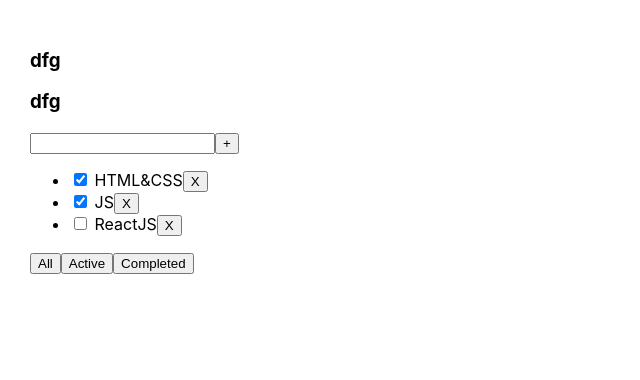
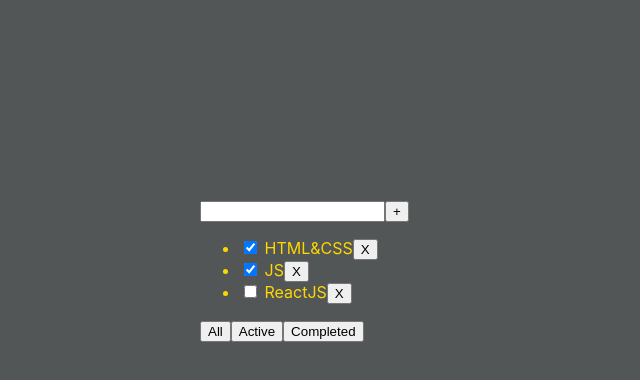
Before and after one commit to pantaiz/todolist, a React (Create React App) app: page / in a window 1280 px wide. Shown: the top 380 px of the page, without its empty margins (0-640 px from the left). Built offline with nearby package versions, Linux system fonts and the light colour scheme.

Commit message:
3Lesson todo

```diff
--- a/src/App.css
+++ b/src/App.css
@@ -1,8 +1,8 @@
 .App {
-  padding: 30px;
+  padding:200px;
   display: flex;
 }
 
 .App > div {
-  margin-right: 50px;
+  margin-right: 200px;
 }
--- a/src/App.tsx
+++ b/src/App.tsx
@@ -15,17 +15,18 @@ function App() {
 
     function removeTask(id: string) {
         setTask(tasks.filter((v) => v.id != id))
-        console.log(tasks);
     }
 
     function filterTask(value: FilterValuesType) {
         setFilter(value)
     }
+    function addNewTask(item:string) {
+        setTask([...tasksForToDoList,{id: v1(), title: item, isDone: false}])
+    }
 
     let tasksForToDoList = tasks
 
     if (filter === 'active') {
-        console.log("+")
         tasksForToDoList = tasks.filter(t => !t.isDone)
     }
     if (filter === 'completed') {
@@ -36,6 +37,7 @@ function App() {
             <TodoList removeTask={removeTask}
                       task={tasksForToDoList}
                       filterTask={filterTask}
+                      addNewTask={addNewTask}
 
             />
 
--- a/src/TodoList.tsx
+++ b/src/TodoList.tsx
@@ -1,11 +1,12 @@
-import React from "react";
-import { FilterValuesType } from "./App";
+import React, {ChangeEvent, KeyboardEvent, useState} from "react";
+import {FilterValuesType} from "./App";
 
-type PropsType={
+type PropsType = {
 
-    task:Array<TaskType>
-    removeTask:(id:string)=>void
-    filterTask:(value:FilterValuesType)=>void
+    task: Array<TaskType>
+    removeTask: (id: string) => void
+    filterTask: (value: FilterValuesType) => void
+    addNewTask: (item: string) => void
 }
 export type TaskType = {
     id: string,
@@ -16,31 +17,51 @@ export type TaskType = {
 
 
 export const TodoList = (props: PropsType) => {
+    const [newTaskTitle, setNewTaskTitle] = useState('')
+    const OnNewTitleChangeHandler = (e: ChangeEvent<HTMLInputElement>) => setNewTaskTitle(e.currentTarget.value)
+    const OnClickPressHandler = () => {
+        props.addNewTask(newTaskTitle)
+        setNewTaskTitle("")
+
+    }
+    const OnKeyPressHandler = (e: KeyboardEvent<HTMLInputElement>) => {
+        if (e.charCode === 13) {
+            props.addNewTask(newTaskTitle)
+            setNewTaskTitle("")
+        }
+    }
 
     return (
         <div>
-            <h3>dfg</h3>
-            <h3>dfg</h3>
             <div>
-                <input/>
-                <button>+</button>
+                <input value={newTaskTitle}
+                       onChange={OnNewTitleChangeHandler}
+                       onKeyPress={OnKeyPressHandler}/>
+                <button onClick={OnClickPressHandler}
+                >+
+                </button>
             </div>
             <ul>
                 {props.task.map(value => {
                     return (
                         <li key={value.id}><input type="checkbox" checked={value.isDone}/> <span>{value.title}</span>
-                            <button onClick={()=> props.removeTask(value.id)}>X</button>
+                            <button onClick={() => props.removeTask(value.id)}>X</button>
                         </li>)
                 })}
             </ul>
-            {/*
-            <li><input type="checkbox" checked={props.task[1].isDone}/> <span>{props.task[1].title}</span></li>
-            <li><input type="checkbox" checked={props.task[2].isDone}/> <span>{props.task[2].title}</span></li>
-        */}
             <div>
-                <button onClick={()=>{props.filterTask("all")}}>All</button>
-                <button onClick={()=>{props.filterTask("active")}}>Active</button>
-                <button onClick={()=>{props.filterTask("completed")}}>Completed</button>
+                <button onClick={() => {
+                    props.filterTask("all")
+                }}>All
+                </button>
+                <button onClick={() => {
+                    props.filterTask("active")
+                }}>Active
+                </button>
+                <button onClick={() => {
+                    props.filterTask("completed")
+                }}>Completed
+                </button>
             </div>
         </div>
     )
--- a/src/index.css
+++ b/src/index.css
@@ -5,6 +5,8 @@ body {
     sans-serif;
   -webkit-font-smoothing: antialiased;
   -moz-osx-font-smoothing: grayscale;
+  background: #525656;
+  color: gold;
 }
 
 code {
```
